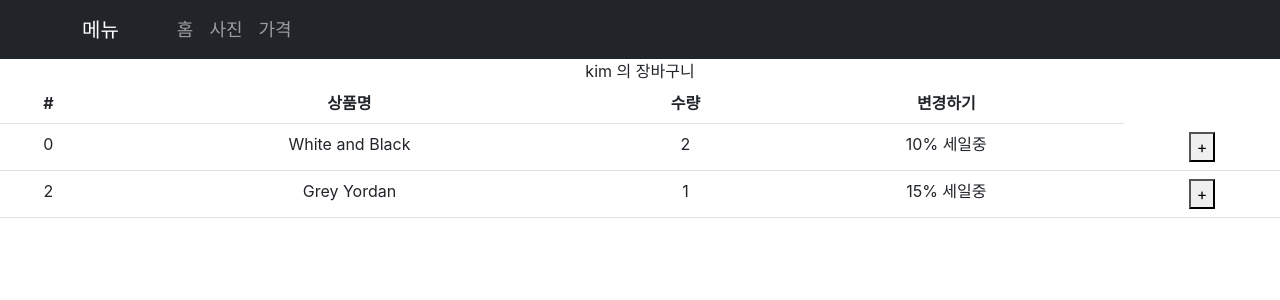
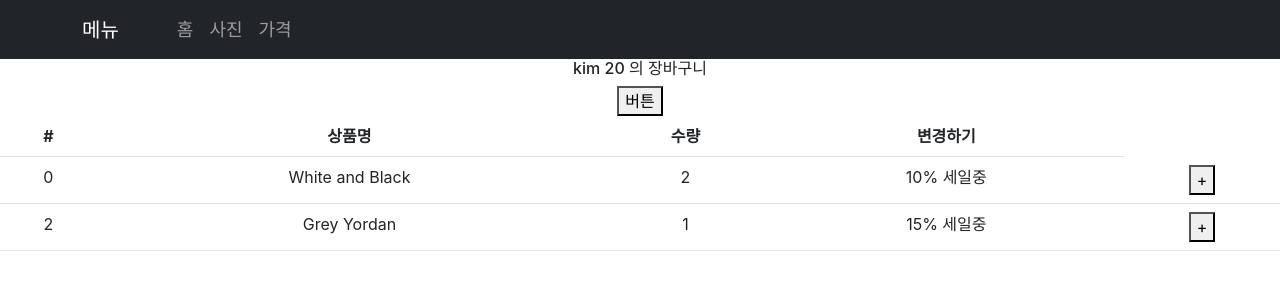
Before and after one commit to cottonsweet/React-Shop, a React (Create React App) app: page /cart in a window 1280 px wide. Shown: the top 300 px of the page. Built offline with nearby package versions, Linux system fonts and the light colour scheme.

Commit message:
디렉토리 분활 및 Staterㅏ array & object 값 변경하는 법

```diff
--- a/src/routes/Cart.js
+++ b/src/routes/Cart.js
@@ -1,6 +1,6 @@
 import { Table } from "react-bootstrap";
 import { useDispatch, useSelector } from "react-redux";
-import { changeName, changeCount } from "../store.js";
+import { changeAge, changeName } from "../store/userSlice.js";
 
 const Cart = () => {
   const state = useSelector((state) => state);
@@ -8,7 +8,11 @@ const Cart = () => {
   const dispatch = useDispatch();
   return (
     <div>
-      {state.user} 의 장바구니
+      <h6>
+        {state.user.name} {state.user.age} 의 장바구니
+      </h6>
+      <button onClick={() => dispatch(changeAge(100))}> 버튼 </button>
+
       <Table>
         <thead>
           <tr>
@@ -29,7 +33,7 @@ const Cart = () => {
                 <td>
                   <button
                     onClick={() => {
-                      dispatch(changeCount());
+                      dispatch(changeName());
                     }}
                   >
                     +
--- a/src/store.js
+++ b/src/store.js
@@ -1,16 +1,5 @@
 import { configureStore, createSlice } from "@reduxjs/toolkit";
-
-const user = createSlice({
-  name: "user",
-  initialState: "kim",
-  reducers: {
-    changeName(state) {
-      return `john kim`;
-    },
-  },
-});
-
-export const { changeName, changeCount } = user.actions;
+import user from "./store/userSlice.js";
 
 const stock = createSlice({
   name: "stock",
@@ -23,17 +12,12 @@ const cart = createSlice({
     { id: 0, name: "White and Black", count: 2, desc: "10% 세일중" },
     { id: 2, name: "Grey Yordan", count: 1, desc: "15% 세일중" },
   ],
-  reducers: {
-    changeCount(state) {
-      console.log(cart.state[0].count);
-    },
-  },
 });
 
 export default configureStore({
   reducer: {
+    cart: cart.reducer,
     user: user.reducer,
     stock: stock.reducer,
-    cart: cart.reducer,
   },
 });
--- /dev/null
+++ b/src/store/userSlice.js
@@ -0,0 +1,18 @@
+import { createSlice } from "@reduxjs/toolkit";
+
+const user = createSlice({
+  name: "user",
+  initialState: { name: "kim", age: 20 },
+  reducers: {
+    changeName(state) {
+      state.name = "park";
+    },
+    changeAge(state, action) {
+      state.age += action.payload;
+    },
+  },
+});
+
+export const { changeName, changeAge } = user.actions;
+
+export default user;
```
